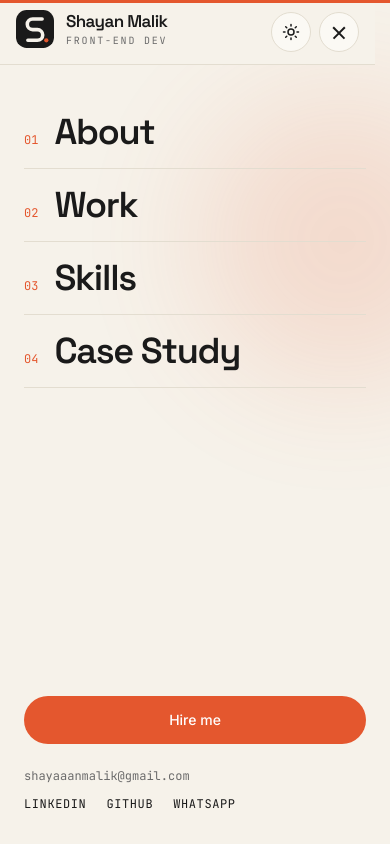
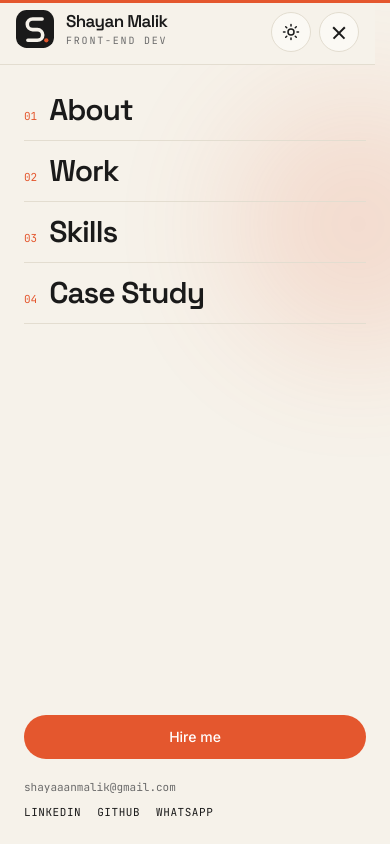
Before and after one commit to shayan-malik/shayanmalik, a Next.js app: page / in a window 390 px wide. Both pictures are taken after a click on the button 339 px from the left and 32 px from the top of the page. Shown: the top 844 px of the page. Built offline with nearby package versions, Linux system fonts and the light colour scheme.

Commit message:
new changes

```diff
--- a/src/components/Navbar.jsx
+++ b/src/components/Navbar.jsx
@@ -38,7 +38,7 @@ export default function Navbar() {
         entries.forEach((e) => {
           if (e.isIntersecting) setActive(e.target.id);
         }),
-      { rootMargin: "-40% 0px -55% 0px" }
+      { rootMargin: "-40% 0px -55% 0px" },
     );
     [...links.map((l) => l.id), "contact"].forEach((id) => {
       const el = document.getElementById(id);
@@ -50,11 +50,14 @@ export default function Navbar() {
   // menu khula ho to scroll lock + Escape se band
   useEffect(() => {
     if (!open) return;
-    document.documentElement.style.overflow = "hidden";
+    const html = document.documentElement;
+    html.style.overflow = "hidden";
+    document.body.style.overflow = "hidden";
     const onKey = (e) => e.key === "Escape" && setOpen(false);
     window.addEventListener("keydown", onKey);
     return () => {
-      document.documentElement.style.overflow = "";
+      html.style.overflow = "";
+      document.body.style.overflow = "";
       window.removeEventListener("keydown", onKey);
     };
   }, [open]);
@@ -71,7 +74,9 @@ export default function Navbar() {
     e.preventDefault();
     setOpen(false);
     setTimeout(() => {
-      document.getElementById(id)?.scrollIntoView({ behavior: "smooth", block: "start" });
+      document
+        .getElementById(id)
+        ?.scrollIntoView({ behavior: "smooth", block: "start" });
     }, 120);
   }
 
@@ -85,24 +90,36 @@ export default function Navbar() {
           open
             ? "bg-[var(--bg)] border-[var(--line)]"
             : scrolled
-            ? "bg-[var(--bg)]/90 backdrop-blur-md border-[var(--line)]"
-            : "bg-transparent border-transparent"
+              ? "bg-[var(--bg)]/90 backdrop-blur-md border-[var(--line)]"
+              : "bg-transparent border-transparent"
         }`}
       >
         <nav className="mx-auto flex h-16 max-w-6xl items-center justify-between gap-3 px-4 sm:px-6 md:h-[72px]">
-          <a href="#" aria-label="Home" className="min-w-0 shrink" onClick={() => setOpen(false)}>
+          <a
+            href="#"
+            aria-label="Home"
+            className="min-w-0 shrink"
+            onClick={() => setOpen(false)}
+          >
             <Logo />
           </a>
 
           <ul className="hidden items-center gap-1 rounded-full border border-[var(--line)] bg-[var(--card)]/70 p-1 text-sm md:flex">
             {links.map((l) => (
               <li key={l.id}>
-                <a href={`#${l.id}`} className="relative block rounded-full px-4 py-1.5">
+                <a
+                  href={`#${l.id}`}
+                  className="relative block rounded-full px-4 py-1.5"
+                >
                   {active === l.id && (
                     <motion.span
                       layoutId="nav-pill"
                       className="absolute inset-0 rounded-full bg-[var(--ink)]"
-                      transition={{ type: "spring", stiffness: 380, damping: 30 }}
+                      transition={{
+                        type: "spring",
+                        stiffness: 380,
+                        damping: 30,
+                      }}
                     />
                   )}
                   <span
@@ -164,32 +181,34 @@ export default function Navbar() {
             animate={{ clipPath: "inset(0 0 0% 0)" }}
             exit={{ clipPath: "inset(0 0 100% 0)" }}
             transition={{ duration: 0.5, ease: [0.76, 0, 0.24, 1] }}
-            className="fixed inset-0 z-40 flex flex-col overflow-y-auto bg-[var(--bg)] px-6 pb-8 pt-24 md:hidden"
+            className="fixed inset-x-0 top-0 z-40 flex h-dvh flex-col overflow-y-auto overflow-x-hidden overscroll-contain bg-[var(--bg)] px-6 pb-6 pt-20 md:hidden"
           >
-            {/* soft glow */}
+            {/* soft glow (alag wrapper me, taake sideways scroll na bane) */}
             <div
               aria-hidden
-              className="pointer-events-none absolute -right-24 top-24 h-72 w-72 rounded-full bg-[var(--accent)] opacity-15 blur-3xl"
-            />
+              className="pointer-events-none absolute inset-0 overflow-hidden"
+            >
+              <div className="absolute -right-24 top-24 h-64 w-64 rounded-full bg-[var(--accent)] opacity-15 blur-3xl" />
+            </div>
 
             <ul className="relative">
               {links.map((l, i) => (
                 <motion.li
                   key={l.id}
-                  initial={{ opacity: 0, y: 30 }}
+                  initial={{ opacity: 0, y: 24 }}
                   animate={{ opacity: 1, y: 0 }}
-                  transition={{ delay: 0.2 + i * 0.07, duration: 0.5, ease }}
+                  transition={{ delay: 0.2 + i * 0.06, duration: 0.5, ease }}
                 >
                   <a
                     href={`#${l.id}`}
                     onClick={(e) => goTo(e, l.id)}
-                    className="flex items-baseline gap-4 border-b border-[var(--line)] py-4"
+                    className="flex items-baseline gap-3 border-b border-[var(--line)] py-3"
                   >
-                    <span className="font-tag text-xs text-[var(--accent)]">
+                    <span className="font-tag text-[11px] text-[var(--accent)]">
                       {String(i + 1).padStart(2, "0")}
                     </span>
                     <span
-                      className={`font-display text-4xl transition-colors ${
+                      className={`font-display text-3xl transition-colors ${
                         active === l.id ? "text-[var(--accent)]" : ""
                       }`}
                     >
@@ -203,28 +222,34 @@ export default function Navbar() {
             <motion.div
               initial={{ opacity: 0, y: 20 }}
               animate={{ opacity: 1, y: 0 }}
-              transition={{ delay: 0.55, duration: 0.5, ease }}
-              className="relative mt-auto pt-10"
+              transition={{ delay: 0.5, duration: 0.5, ease }}
+              className="relative mt-auto pt-8"
             >
               <a
                 href="#contact"
                 onClick={(e) => goTo(e, "contact")}
-                className="block rounded-full bg-[var(--accent)] py-3.5 text-center text-sm font-medium text-white"
+                className="block rounded-full bg-[var(--accent)] py-3 text-center text-sm font-medium text-white"
               >
                 Hire me
               </a>
 
               <a
                 href={`mailto:${profile.email}`}
-                className="mt-6 block break-all font-tag text-xs text-[var(--muted)]"
+                className="mt-5 block break-all font-tag text-[11px] text-[var(--muted)]"
               >
                 {profile.email}
               </a>
 
-              <div className="mt-3 flex gap-5 font-tag text-xs uppercase tracking-wider">
-                <a href={profile.linkedin} target="_blank" rel="noreferrer">LinkedIn</a>
-                <a href={profile.github} target="_blank" rel="noreferrer">GitHub</a>
-                <a href={profile.whatsapp} target="_blank" rel="noreferrer">WhatsApp</a>
+              <div className="mt-2 flex gap-4 font-tag text-[11px] uppercase tracking-wider">
+                <a href={profile.linkedin} target="_blank" rel="noreferrer">
+                  LinkedIn
+                </a>
+                <a href={profile.github} target="_blank" rel="noreferrer">
+                  GitHub
+                </a>
+                <a href={profile.whatsapp} target="_blank" rel="noreferrer">
+                  WhatsApp
+                </a>
               </div>
             </motion.div>
           </motion.div>
```
